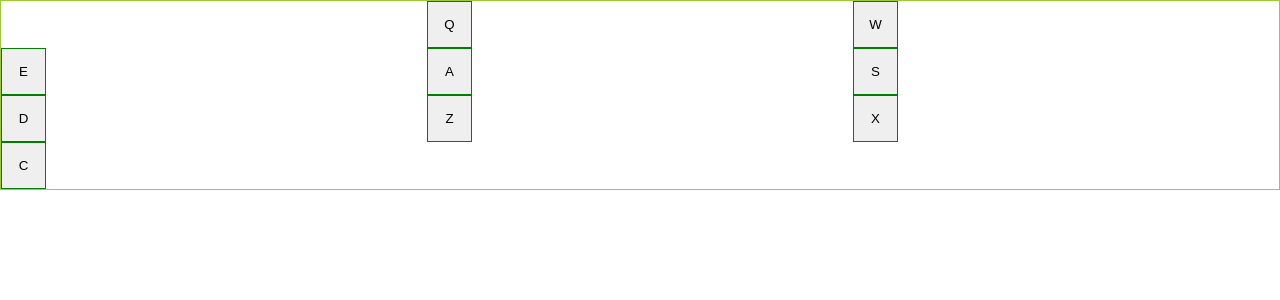
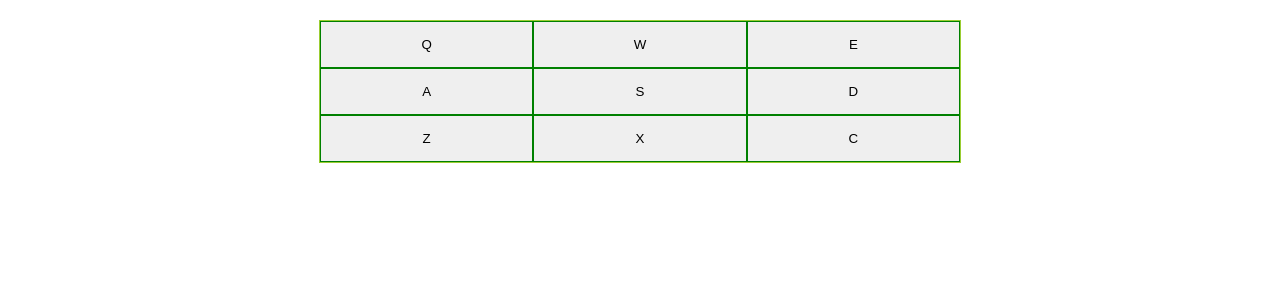
Before and after one commit to izurai27/drum-machine-react, a React (Create React App) app: page / in a window 1280 px wide. Shown: the top 300 px of the page. Built offline with nearby package versions, Linux system fonts and the light colour scheme.

Commit message:
add keypress in app.js

```diff
--- a/src/App.js
+++ b/src/App.js
@@ -17,14 +17,19 @@ class App extends React.Component{
         {id:7,letter:'Z',sound:'https://s3.amazonaws.com/freecodecamp/drums/Kick_n_Hat.mp3'} ,
         {id:8,letter:'X',sound:'https://s3.amazonaws.com/freecodecamp/drums/RP4_KICK_1.mp3'},
         {id:9,letter:'C',sound:'https://s3.amazonaws.com/freecodecamp/drums/Cev_H2.mp3'}
-      ]
+      ],
+      display:''
     }
     this.handleClick=this.handleClick.bind(this);
+    this.handleKey=this.handleKey.bind(this);
   }
 
   handleClick(event){
     // event.target.children.play();
     document.getElementById(event.target.innerText).play();
+    this.setState({
+      display:event.target.id
+    })
 
   }
 
@@ -32,18 +37,31 @@ class App extends React.Component{
     console.log(event.key)
   }
 
+  componentDidMount() {
+    document.addEventListener('keydown', function(event){
+      console.log(event.key.toUpperCase(),document.getElementById(event.key.toUpperCase()));
+      document.getElementById(event.key.toUpperCase()).play();
+
+      // this.setState({
+      //   display:event.key
+      // })
+    })
+  }
+
   render(){
 
     return (
       <div id="drum-machine">
-        <div id="display"></div>
-        {this.state.keyboard.map( keyb =>
-        <button key={keyb.id} className="drum-pad" onClick={this.handleClick} onKeyPress={this.handleKey}> {keyb.letter}
-          <audio className='clip' id={keyb.letter} >
-              <source src={keyb.sound} type="audio/mpeg"/>
-          </audio>
-        </button> )
-        }
+        <div id="display">{this.state.display}</div>
+        <br/>
+        <div className='container'>
+          {this.state.keyboard.map( keyb =>
+            <button id={'button'+keyb.letter} key={keyb.id} className="drum-pad" onClick={this.handleClick}> {keyb.letter}
+              <audio className='clip' id={keyb.letter} src={keyb.sound} type="audio/mpeg"/>
+
+            </button> )
+          }
+        </div>
       </div>
     )
 
--- a/src/index.css
+++ b/src/index.css
@@ -15,12 +15,22 @@ code {
 .drum-pad{
   padding:15px;
   border:1px solid green;
-  width: 45px;
+  /* width: 45px; */
 }
 
-#drum-machine {
+.container {
   border:1px solid yellowgreen;
   display:grid;
   grid-template-columns: 1fr 1fr 1fr;
   grid-template-rows: 1fr 1fr 1fr;
+  width:50vw;
+  margin:auto;
 }
+
+button{
+  width:auto
+}
+
+#display{
+  text-align: center;
+}
```
